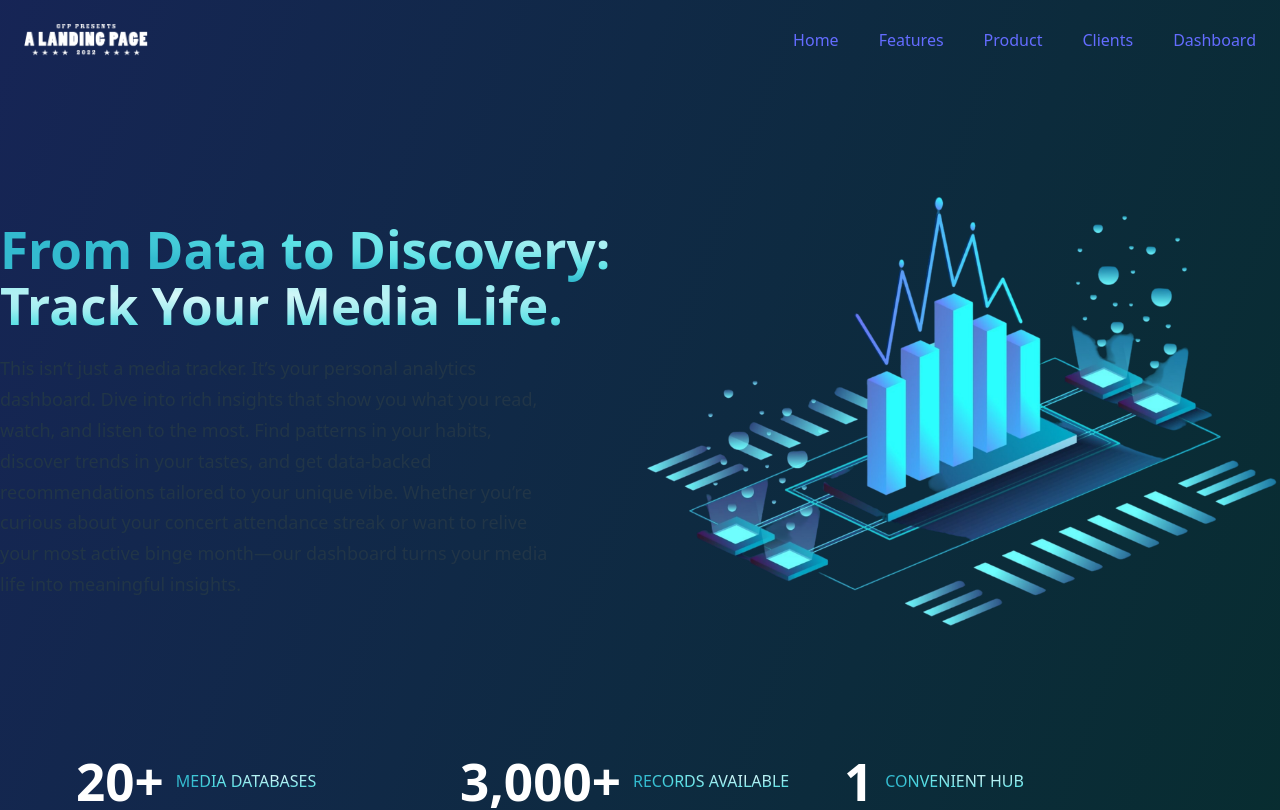
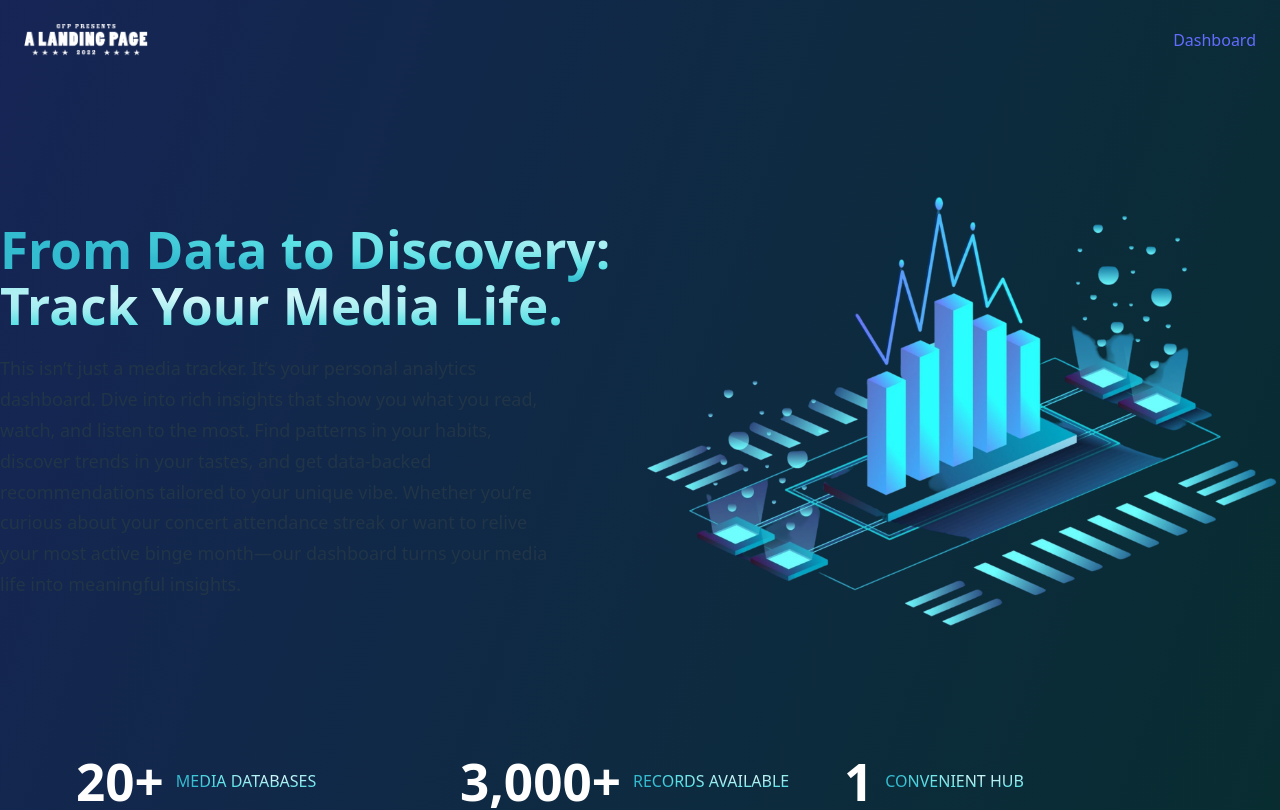
Before and after one commit to fieldpalmer/Full-Stack-SaaS-Dashboard, a React (Vite) app in the folder frontend/: page / in a window 1280 px wide. Shown: the top 810 px of the page. Built offline with nearby package versions, Linux system fonts and the light colour scheme.

Commit message:
media database setup

```diff
--- a/frontend/src/assets/index.ts
+++ b/frontend/src/assets/index.ts
@@ -10,5 +10,20 @@ import menu from './menu.svg';
 import close from './close.svg';
 import quotes from './quotes.svg';
 import dashboard from './dashboard.png';
+import iconflow from './iconflow.png';
 
-export { bill, avatar, send, shield, star, card, logo, robot, menu, close, quotes, dashboard };
+export {
+   bill,
+   avatar,
+   send,
+   shield,
+   star,
+   card,
+   logo,
+   robot,
+   menu,
+   close,
+   quotes,
+   dashboard,
+   iconflow
+};
--- a/frontend/src/constants/index.ts
+++ b/frontend/src/constants/index.ts
@@ -46,13 +46,7 @@ interface SocialMedia {
    link: string;
 }
 
-export const navLinks: NavLink[] = [
-   { id: 'home', title: 'Home' },
-   { id: 'features', title: 'Features' },
-   { id: 'product', title: 'Product' },
-   { id: 'clients', title: 'Clients' },
-   { id: 'dashboard', title: 'Dashboard' }
-];
+export const navLinks: NavLink[] = [{ id: 'dashboard', title: 'Dashboard' }];
 
 export const features: Feature[] = [
    {
--- a/frontend/src/pages/LandingPage.tsx
+++ b/frontend/src/pages/LandingPage.tsx
@@ -38,7 +38,7 @@ const LandingPage: React.FC = () => {
                               } ${index === navLinks.length - 1 ? 'mr-0' : 'mr-10'}`}
                               onClick={() => setActive(nav.title)}
                            >
-                              <a href={`#${nav.id}`}>{nav.title}</a>
+                              <a href={`${nav.id}`}>{nav.title}</a>
                            </li>
                         ))}
                      </ul>
```
Also changed, not shown: frontend/src/assets/iconflow.png (added).
